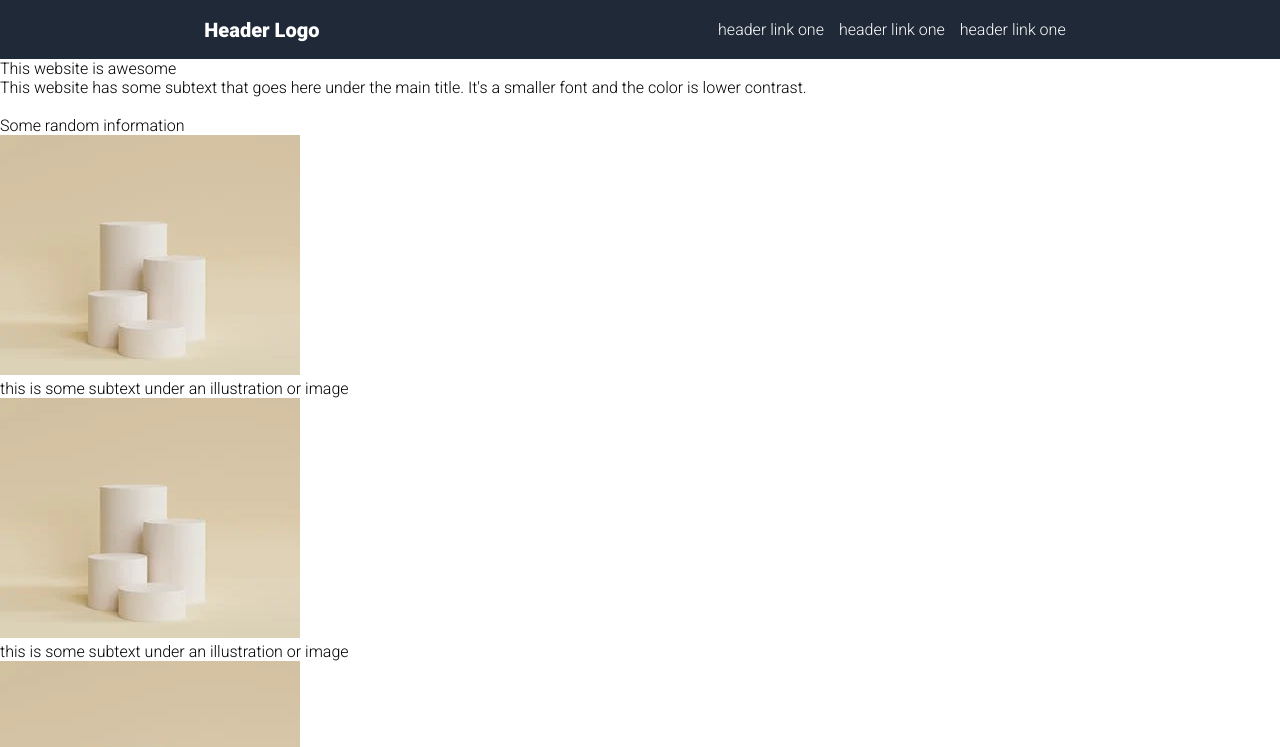
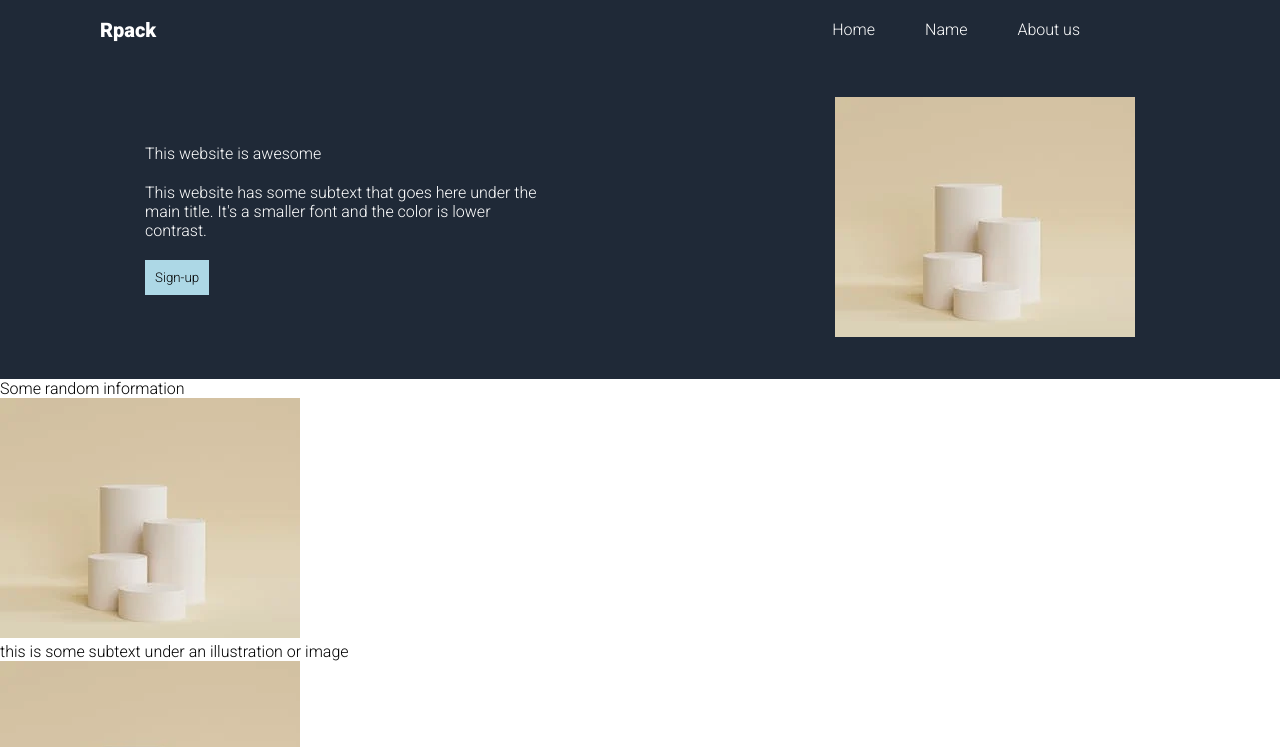
Before and after one commit to jrazec/landing-page, a plain HTML site: page index.html in a window 1280 px wide. Shown: the top 747 px of the page. Drawn offline with Linux system fonts and the light colour scheme.

Commit message:
Make design for title part

```diff
--- a/index.html
+++ b/index.html
@@ -8,11 +8,11 @@
 </head>
 <body>
     <div class="header">
-        <div class="logo">Header Logo</div>
+        <div class="logo">Rpack</div>
         <ul class="header link">
-            <li><a href="#">header link one</a></li>
-            <li><a href="#">header link one</a></li>
-            <li><a href="#">header link one</a></li>
+            <li><a href="#">Home</a></li>
+            <li><a href="#">Name</a></li>
+            <li><a href="#">About us</a></li>
         </ul>
     </div>
 
@@ -20,9 +20,10 @@
         <div class="left">
             <div class="title">This website is awesome</div>
             <div class="sub-title">This website has some subtext that goes here under the main title. It's a smaller font and the color is lower contrast.</div>
+            <div id="sign-up"><button id="sign-up-button-one">Sign-up</button></div>
         </div>
         <div class="right">
-            <img src="" alt="">
+            <img src="pictures/base-image.webp" alt="">
         </div>
     </div>
 
--- a/style.css
+++ b/style.css
@@ -15,25 +15,56 @@ body {
     background-color: #1F2937;
     color: white;
     display: flex;
-    justify-content:space-around;
+    justify-content:space-between;
     align-items: center;
     padding: 10px;
+    padding-left: 100px;
+    padding-right: 100px;
     margin: 0px;
 }
 
 .logo {
     font-weight: 900;
     font-size: 20px;
-    flex-shrink: 0;
+    padding: 0;
 }
 
 ul,
-a {
+a{
     text-decoration: none;
     margin: 0;
     padding: 0;
     color: white;
     list-style: none;
-    gap:15px;
-    flex-shrink: 0;
+    gap:50px;
 }
+ul {
+    display: flex;
+    justify-content: flex-end;
+}
+
+.subject {
+    color: white;
+    background-color: #1F2937;
+    height: 320px;
+    display: flex;
+    justify-content: space-around;
+    align-items: center;
+}
+
+.left {
+    display: flex;
+    flex-direction: column;
+    justify-content: center;
+    max-width: 400px;
+    gap: 20px;
+    flex-shrink: 1;
+}
+
+#sign-up-button-one {
+    background-color: lightblue;
+    border: none;
+    width: auto;
+    padding: 10px;
+    justify-content: center;
+}
```
